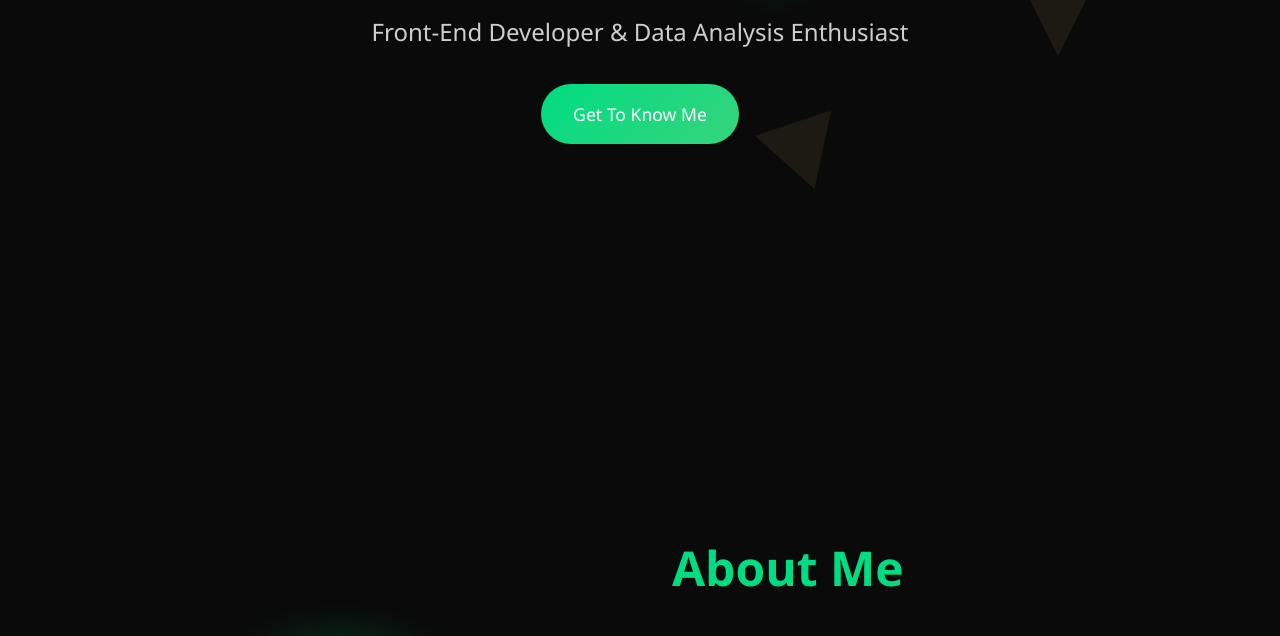
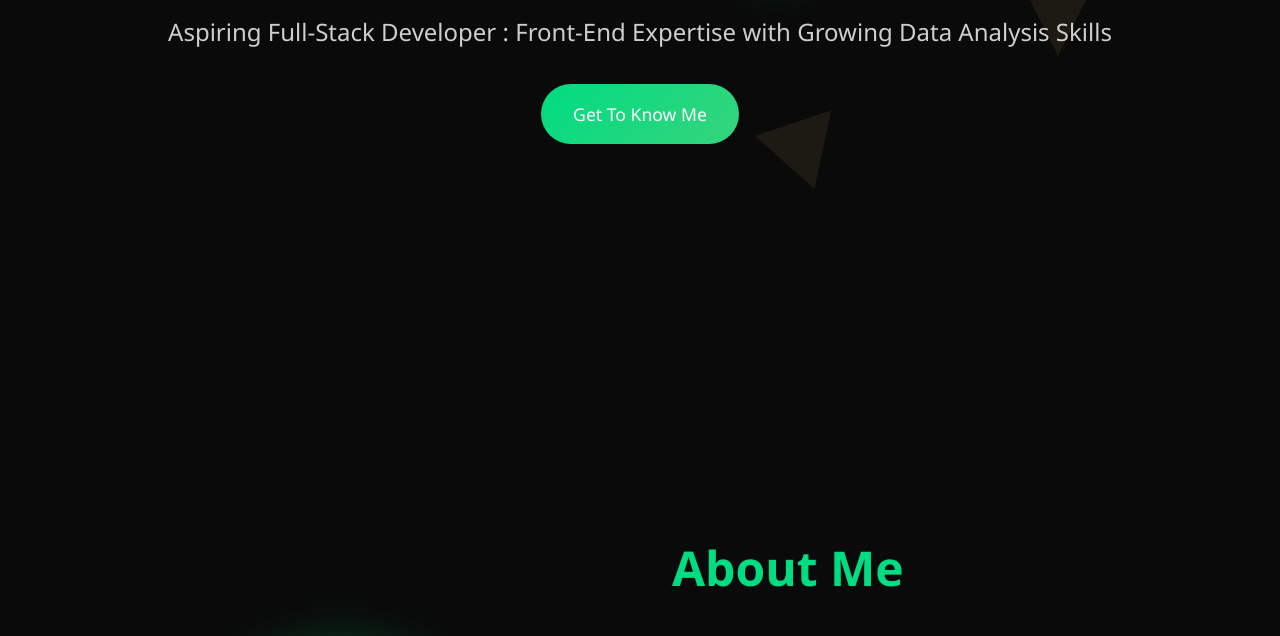
Before and after one commit to ahmedmegahed0/portfolio-, a plain HTML site: page index.html in a window 1280 px wide. Shown: the part 464-1100 px from the top of the page. Drawn offline with Linux system fonts and the light colour scheme.

Commit message:
update project

```diff
--- a/index.html
+++ b/index.html
@@ -515,7 +515,7 @@
     <section id="home" class="hero">
         <div class="hero-content">
             <h1>Ahmed Megahed</h1>
-            <p>Front-End Developer & Data Analysis Enthusiast</p>
+            <p>Aspiring Full-Stack Developer : Front-End Expertise with Growing Data Analysis Skills</p>
             <a href="#about" class="cta-button">Get To Know Me</a>
         </div>
     </section>
```
